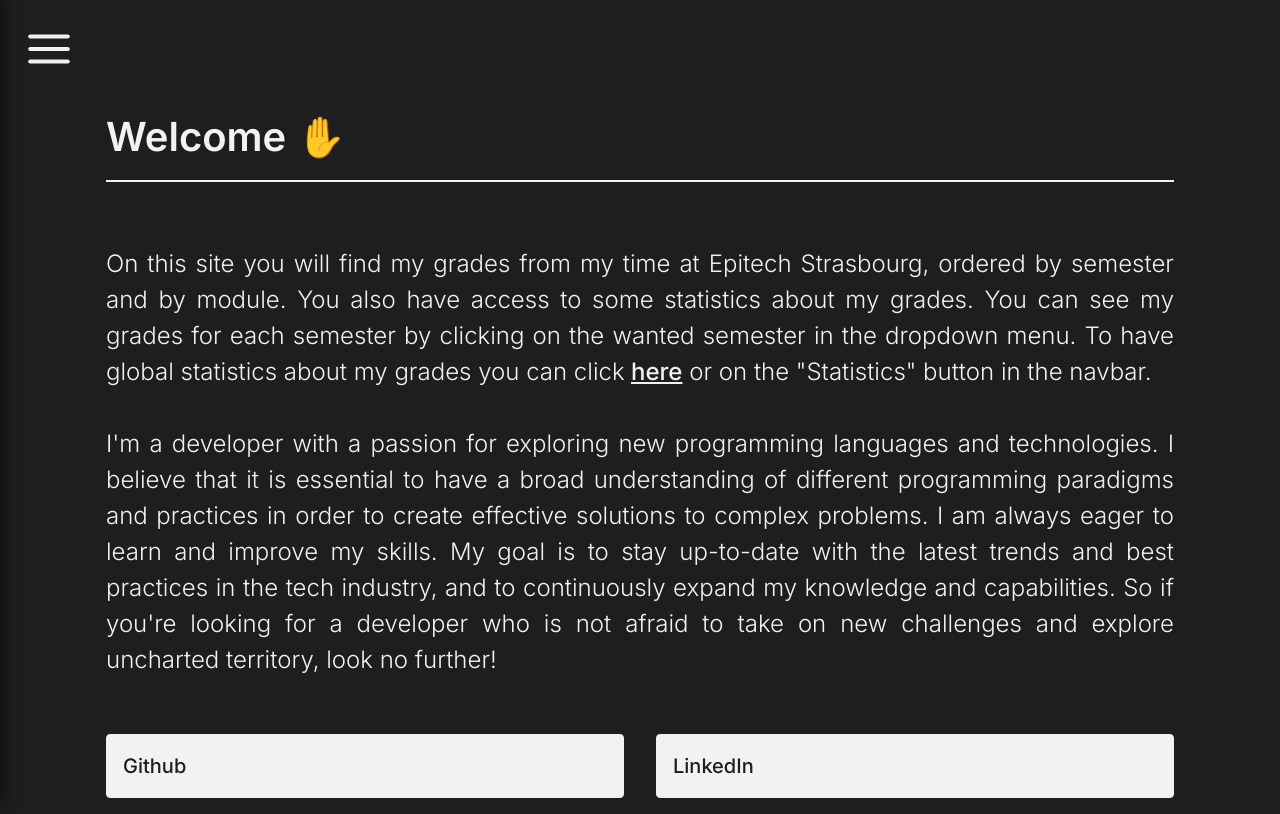
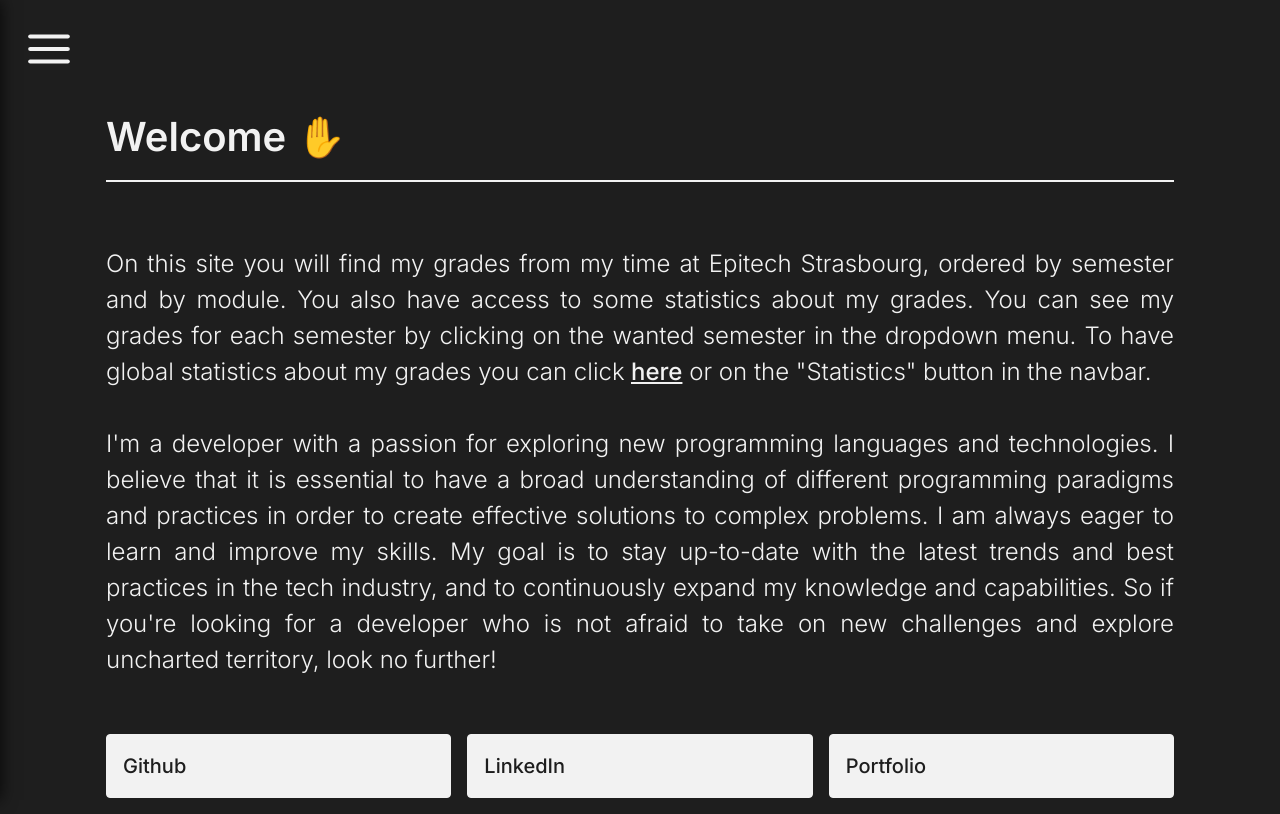
Before and after one commit to AlxisHenry/epigrades, a Next.js app: page / in a window 1280 px wide. Built offline with nearby package versions, Linux system fonts and the light colour scheme.

Commit message:
feat: add portfolio link

```diff
--- a/src/app/page.tsx
+++ b/src/app/page.tsx
@@ -47,6 +47,13 @@ export default function Home() {
         >
           LinkedIn
         </a>
+        <a
+          className="link"
+          href="https://alexishenry.eu"
+          target="_blank"
+        >
+          Portfolio
+        </a>
       </div>
     </Layout>
   );
--- a/src/styles/pages/home.scss
+++ b/src/styles/pages/home.scss
@@ -22,7 +22,7 @@
 	align-items: center;
 	justify-content: flex-end;
 	flex-wrap: wrap;
-  gap: 2rem;
+  gap: 1rem;
 
   .link {
 		flex: 1;
```
